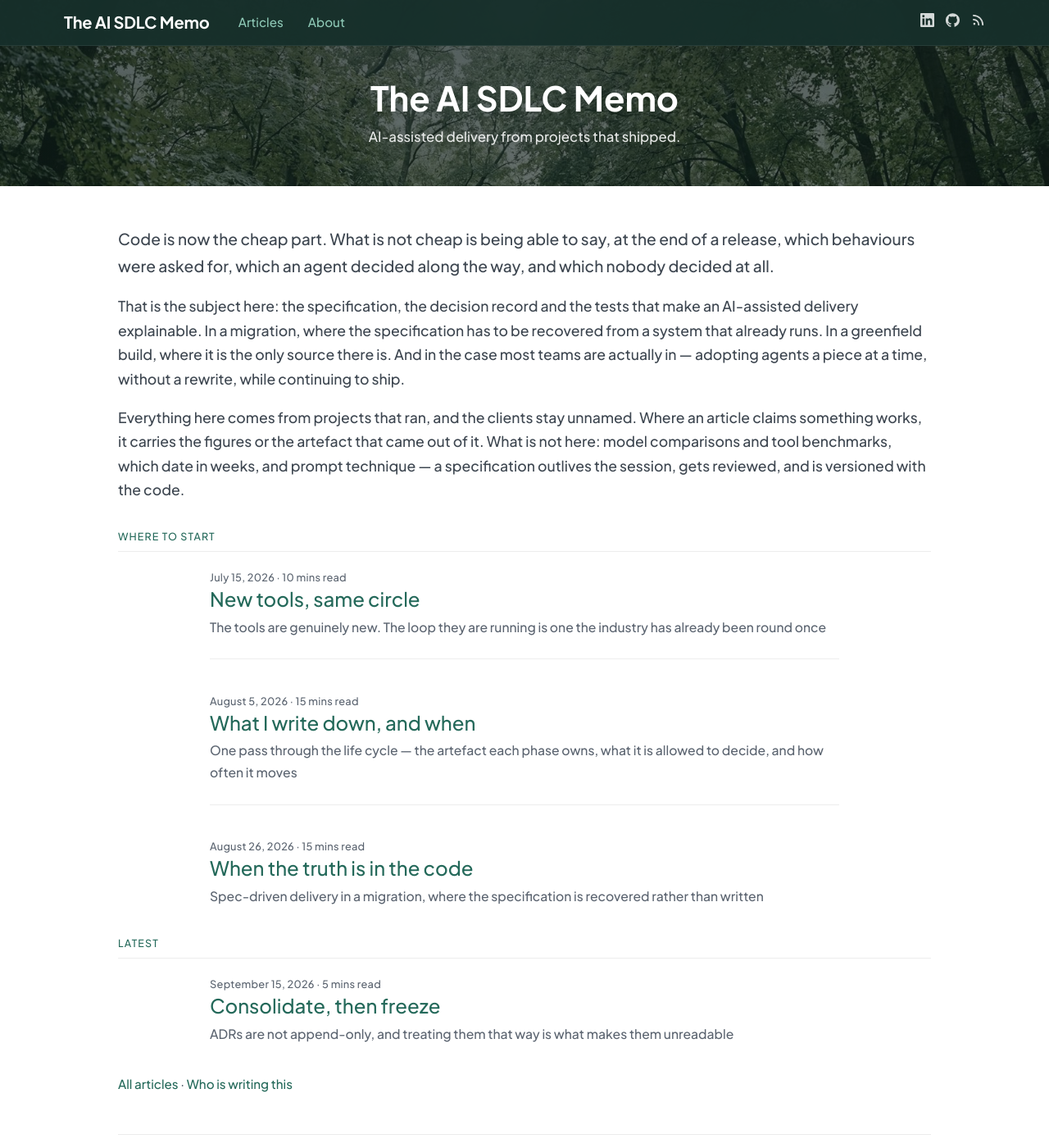
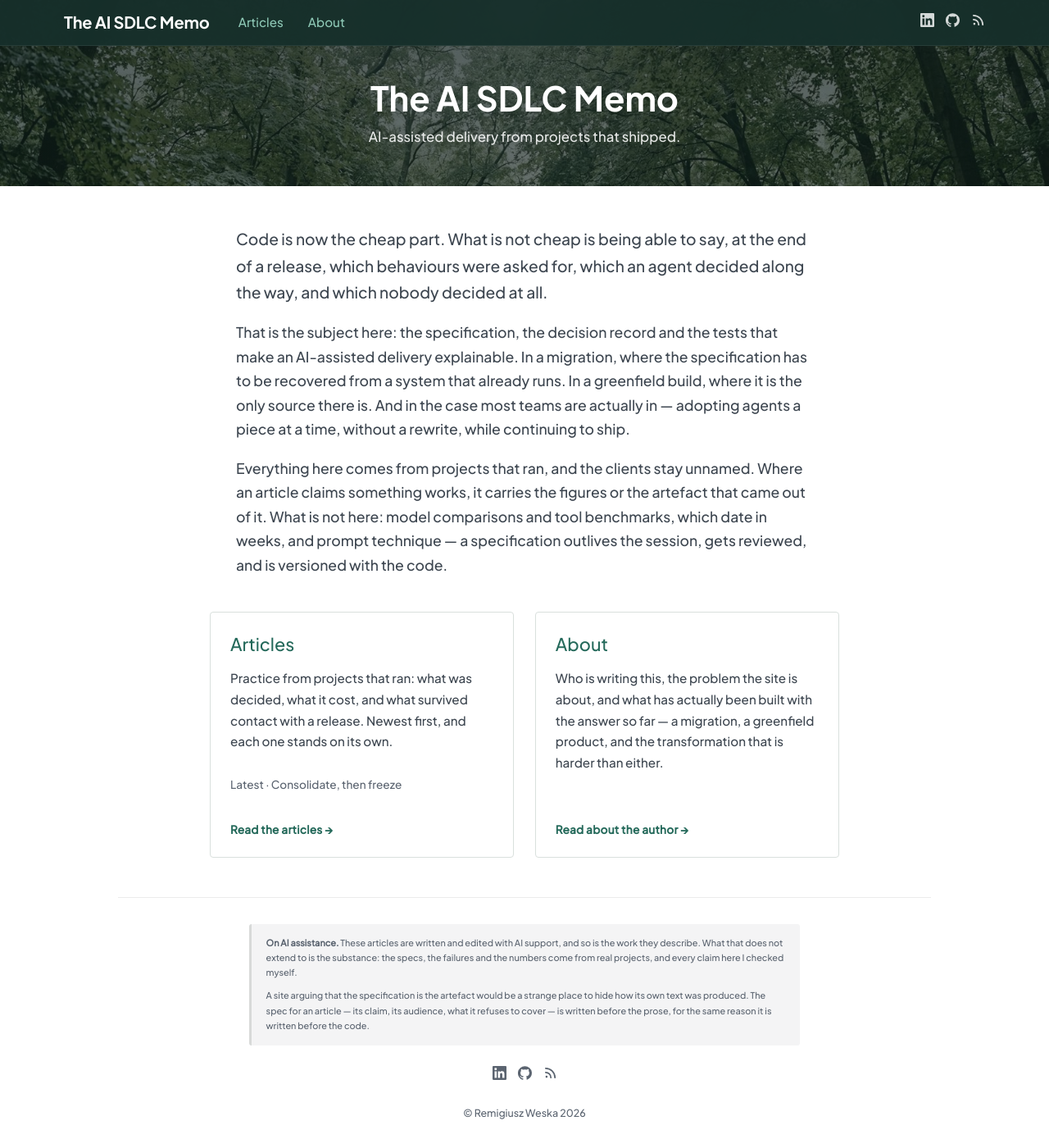
Before and after one commit to remwes0608/ai-driven-sdlc, a Jekyll site: the page built from index.html, in a window 1280 px wide and 1400 px high. Shown: the whole window at 82% size. Built offline with Jekyll 4.4.1, drawn with Linux system fonts in a browser that asks for light colours.

Commit message:
The home page offers two doors instead of a reading list
The curated three that replaced the full archive here had the archive's
fault in miniature: somebody who has not yet decided whether to read
anything is being asked which thing to read first.

So the page is now what it claims to be — what this site is, in three
paragraphs, and two cards side by side to the archive and to the author.
They are the same destinations as the bar above, which is a small menu
the eye skips on arrival. The newest post's title rides inside the
Articles card, generated rather than kept by hand.

The cards take no fill of their own, so every ratio measured at the top
of extra.css still holds; hover moves the border and the shadow only.
Reduced-motion drops the movement, and keyboard focus gets the ring as
well, since a two-pixel lift is easy to miss.

Co-Authored-By: Claude Opus 5 <noreply@anthropic.com>

```diff
--- a/_layouts/home.html
+++ b/_layouts/home.html
@@ -1,44 +1,40 @@
 ---
 layout: default
 ---
+<div class="home-intro">
 {{ content }}
+</div>
 
 {%- comment -%}
-Three posts chosen in `featured`, in the order they were written, because that is the order the
-argument runs in. Not the whole archive: that is the Articles page, and having both pages list
-everything is what this page was before.
-{%- endcomment -%}
-{%- if page.featured -%}
-<h2 class="home-heading" id="where-to-start">Where to start</h2>
-<ul class="post-list">
-  {%- for slug in page.featured -%}
-    {%- assign featured_post = site.posts | where: "slug", slug | first -%}
-    {%- if featured_post -%}
-  <li>
-    <span class="post-meta">{{ featured_post.date | date: '%B %-d, %Y' }} &middot; {% include read_time.html content=featured_post.content %}</span>
-    <h2><a class="post-link" href="{{ featured_post.url | relative_url }}">{{ featured_post.title | escape }}</a></h2>
-    {% if featured_post.subtitle %}<p class="post-subtitle">{{ featured_post.subtitle | escape }}</p>{% endif %}
-  </li>
-    {%- endif -%}
-  {%- endfor -%}
-</ul>
-{%- endif -%}
+The two cards are the whole navigation of this page: the archive, and the person. They are the
+same two links as the bar above, deliberately — the bar is a 13px menu a reader's eye skips on
+arrival, and these are the two places anyone landing cold actually wants.
 
-{%- comment -%}
-The newest post, unless it is already above. This one is not curated — a reader coming back wants
-to see whether anything moved, and a hand-kept list is exactly the thing that stops moving.
+Each card is one <a>, so the whole rectangle is the target rather than the title alone. They carry
+no background of their own: everything sits on the page's own surface, which means the palette's
+measured contrast ratios hold here without anything new to check. Hover moves the border and the
+shadow only, for the same reason.
+
+The Articles card names the newest post. It is the one piece of "what is new" left on this page,
+and it is generated rather than kept by hand.
 {%- endcomment -%}
 {%- assign latest = site.posts | first -%}
-{%- unless page.featured contains latest.slug -%}
-<h2 class="home-heading" id="latest">Latest</h2>
-<ul class="post-list">
-  <li>
-    <span class="post-meta">{{ latest.date | date: '%B %-d, %Y' }} &middot; {% include read_time.html content=latest.content %}</span>
-    <h2><a class="post-link" href="{{ latest.url | relative_url }}">{{ latest.title | escape }}</a></h2>
-    {% if latest.subtitle %}<p class="post-subtitle">{{ latest.subtitle | escape }}</p>{% endif %}
-  </li>
-</ul>
-{%- endunless -%}
+<div class="page-cards">
+  <a class="page-card" href="{{ '/posts/' | relative_url }}">
+    <h2 class="page-card-title">Articles</h2>
+    <p class="page-card-text">Practice from projects that ran: what was decided, what it cost, and
+    what survived contact with a release. Newest first, and each one stands on its own.</p>
+    {%- if latest %}
+    <p class="page-card-note">Latest &middot; {{ latest.title | escape }}</p>
+    {%- endif %}
+    <span class="page-card-more" aria-hidden="true">Read the articles &rarr;</span>
+  </a>
 
-<p class="home-more"><a href="{{ '/posts/' | relative_url }}">All articles</a> &middot;
-<a href="{{ '/about/' | relative_url }}">Who is writing this</a></p>
+  <a class="page-card" href="{{ '/about/' | relative_url }}">
+    <h2 class="page-card-title">About</h2>
+    <p class="page-card-text">Who is writing this, the problem the site is about, and what has
+    actually been built with the answer so far — a migration, a greenfield product, and the
+    transformation that is harder than either.</p>
+    <span class="page-card-more" aria-hidden="true">Read about the author &rarr;</span>
+  </a>
+</div>
--- a/assets/css/extra.css
+++ b/assets/css/extra.css
@@ -553,10 +553,18 @@ body { color: var(--ink); }
 }
 
 /* ---- Home ------------------------------------------------------------ */
-/* The home page is prose first and a list second. The lead is set larger than body copy because
-   it is the one paragraph a visitor from a search engine reliably reads; everything below it is
-   the normal measure. Colours are the palette's own, so nothing new needed measuring: --ink is
-   9.4:1 on the page, --muted 5.9:1, --accent 6.4:1. */
+/* The home page is prose and two links, nothing else. It is the page a search engine hands to
+   somebody who typed the site's name, so it answers what-is-this before offering anything to
+   read; the archive is one click away for people who already know.
+
+   The lead is set larger than body copy because it is the one paragraph that reliably gets read.
+   Everything keeps the article measure rather than the 74rem shell — a three-line paragraph at
+   1,200px is unreadable in a different way from one at 400px. */
+.home-intro {
+  max-width: 44rem;
+  margin: 0 auto 2.6rem;
+}
+
 .home-lead {
   color: var(--ink);
   font-size: 1.2rem;
@@ -564,28 +572,94 @@ body { color: var(--ink); }
   margin: 0 0 1.4rem;
 }
 
-/* A label rather than a title: it separates two short lists without competing with the post
-   titles under it, which are the only things on this page anyone is meant to click. */
-.home-heading {
-  margin: 2.8rem 0 1.4rem;
-  padding-bottom: 0.5rem;
-  border-bottom: 1px solid rgba(0, 0, 0, 0.07);
-  color: var(--muted);
-  font-size: 0.78rem;
-  font-weight: 600;
-  letter-spacing: 0.09em;
-  text-transform: uppercase;
+/* The two cards: the archive, and the person. Side by side where there is room, stacked below it.
+   They sit on the page's own surface with no fill of their own, which is why nothing here needed
+   a new contrast measurement — --accent is 6.4:1 and --ink 9.4:1 on this background, exactly as
+   measured at the top of this file. The border is a hairline and is decoration; what identifies
+   the card as a link is the accent-coloured line at the bottom of it, so the quiet border costs
+   nothing a reader needs. */
+.page-cards {
+  display: grid;
+  grid-template-columns: 1fr;
+  gap: 1.4rem;
+  max-width: 48rem;
+  margin: 0 auto;
 }
 
-.home-more {
-  margin-top: 0.6rem;
+@media (min-width: 44em) {
+  .page-cards { grid-template-columns: 1fr 1fr; gap: 1.6rem; }
+}
+
+.page-card {
+  display: flex;
+  flex-direction: column;
+  padding: 1.6rem 1.5rem 1.4rem;
+  border: 1px solid #d9e0dd;
+  border-radius: 4px;
+  text-decoration: none;
+  color: inherit;
+  transition: border-color 0.15s ease, box-shadow 0.15s ease, transform 0.15s ease;
+}
+
+.page-card:hover,
+.page-card:focus-visible {
+  border-color: var(--accent);
+  box-shadow: 0 6px 18px rgba(16, 32, 29, 0.09);
+  transform: translateY(-2px);
+  text-decoration: none;
+}
+
+/* Keyboard users get the browser ring as well as the hover treatment: the transform and the
+   shadow are easy to miss against a busy background, and the ring is not. */
+.page-card:focus-visible {
+  outline: 2px solid var(--accent);
+  outline-offset: 3px;
+}
+
+.page-card-title {
+  margin: 0 0 0.6rem;
+  font-size: 1.35rem;
+  line-height: 1.2;
+  color: var(--accent);
+}
+
+.page-card-text {
+  margin: 0;
+  color: var(--ink);
   font-size: 0.95rem;
+  line-height: 1.6;
+}
+
+/* Named rather than listed: one line of "what is new" on a page that otherwise carries no posts,
+   and it is generated, so it cannot go stale the way a hand-kept list does. */
+.page-card-note {
+  margin: 0.9rem 0 0;
   color: var(--muted);
+  font-size: 0.85rem;
+  line-height: 1.45;
+}
+
+.page-card-more {
+  margin-top: auto;
+  padding-top: 1.2rem;
+  color: var(--accent);
+  font-size: 0.85rem;
+  font-weight: 600;
+  letter-spacing: 0.02em;
 }
 
 @media (prefers-color-scheme: dark) {
-  .home-heading { border-bottom-color: rgba(255, 255, 255, 0.08); }
+  .page-card { border-color: rgba(255, 255, 255, 0.16); }
+  .page-card:hover,
+  .page-card:focus-visible {
+    border-color: var(--accent);
+    box-shadow: 0 6px 18px rgba(0, 0, 0, 0.45);
+  }
 }
 
-/* The last card in either list would otherwise draw a rule immediately above the next label. */
-.home-heading + .post-list > li:last-child { border-bottom: 0; padding-bottom: 0; }
+/* A reader who asked not to be moved is not moved. */
+@media (prefers-reduced-motion: reduce) {
+  .page-card { transition: none; }
+  .page-card:hover,
+  .page-card:focus-visible { transform: none; }
+}
--- a/index.html
+++ b/index.html
@@ -2,10 +2,6 @@
 layout: home
 background: /img/bands/home-canopy.jpg
 description: What an AI-assisted delivery has to prove, and what it costs — from a migration, a greenfield build, and the piecemeal adoption most teams are doing.
-featured:
-  - new-tools-same-circle
-  - what-i-write-down-and-when
-  - when-the-truth-is-in-the-code
 ---
 
 {%- comment -%}
@@ -14,9 +10,10 @@ a name into a search box, so it answers the question they arrived with — what
 for me — before offering anything to read. The list of everything lives one click away, where
 somebody who already knows the site goes looking for it.
 
-`featured` is curated by hand and will not follow the archive as it grows: three posts that between
-them show the argument, the practice and the evidence. Slugs, so a retitled post keeps working; a
-slug that matches nothing is skipped silently, so check this list after renaming a file.
+It carries no list of posts. A curated three lived here for a while and had the same problem in
+miniature that the full list had: a visitor who has not decided whether to read anything yet is
+being asked which thing to read. The two cards send them to the archive or to the author instead,
+and both of those pages are built to be arrived at cold.
 {%- endcomment -%}
 
 <p class="home-lead">Code is now the cheap part. What is not cheap is being able to say, at the end
```
Also changed, not shown: README.md.
